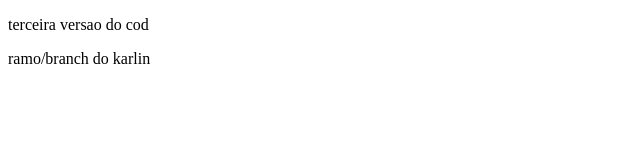
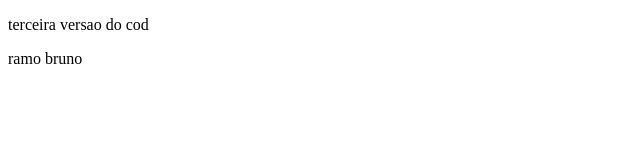
Before and after one commit to BrunoCost/karlinteste2, a plain HTML site: page index.html in a window 1280 px wide. Shown: the full height of the page, 0-640 px from the left. Drawn offline with Linux system fonts and the light colour scheme.

Commit message:
bruno versao

```diff
--- a/index.html
+++ b/index.html
@@ -8,7 +8,7 @@
 <body>
 
     <p>terceira versao do cod</p>
-    <p>ramo/branch do karlin</p>
+    <p>ramo bruno</p>
 
 </body>
 </html>
```
